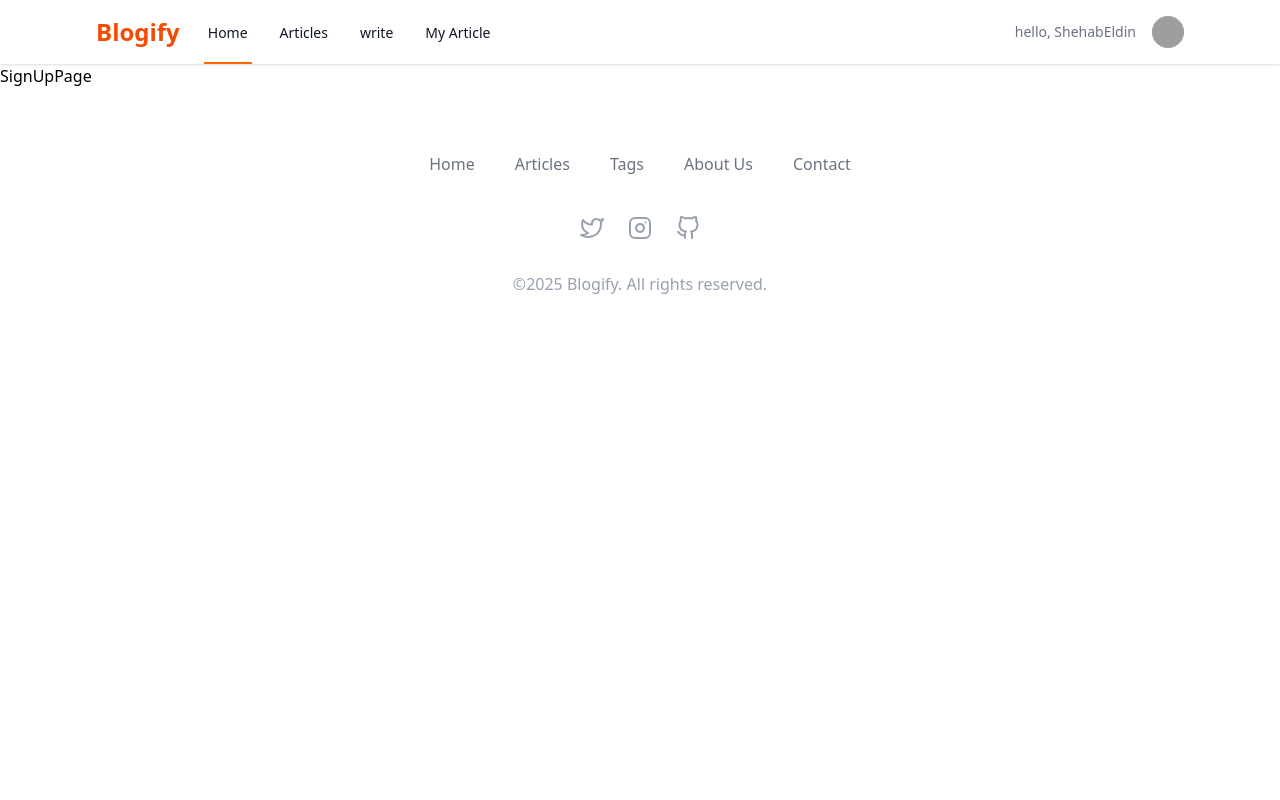
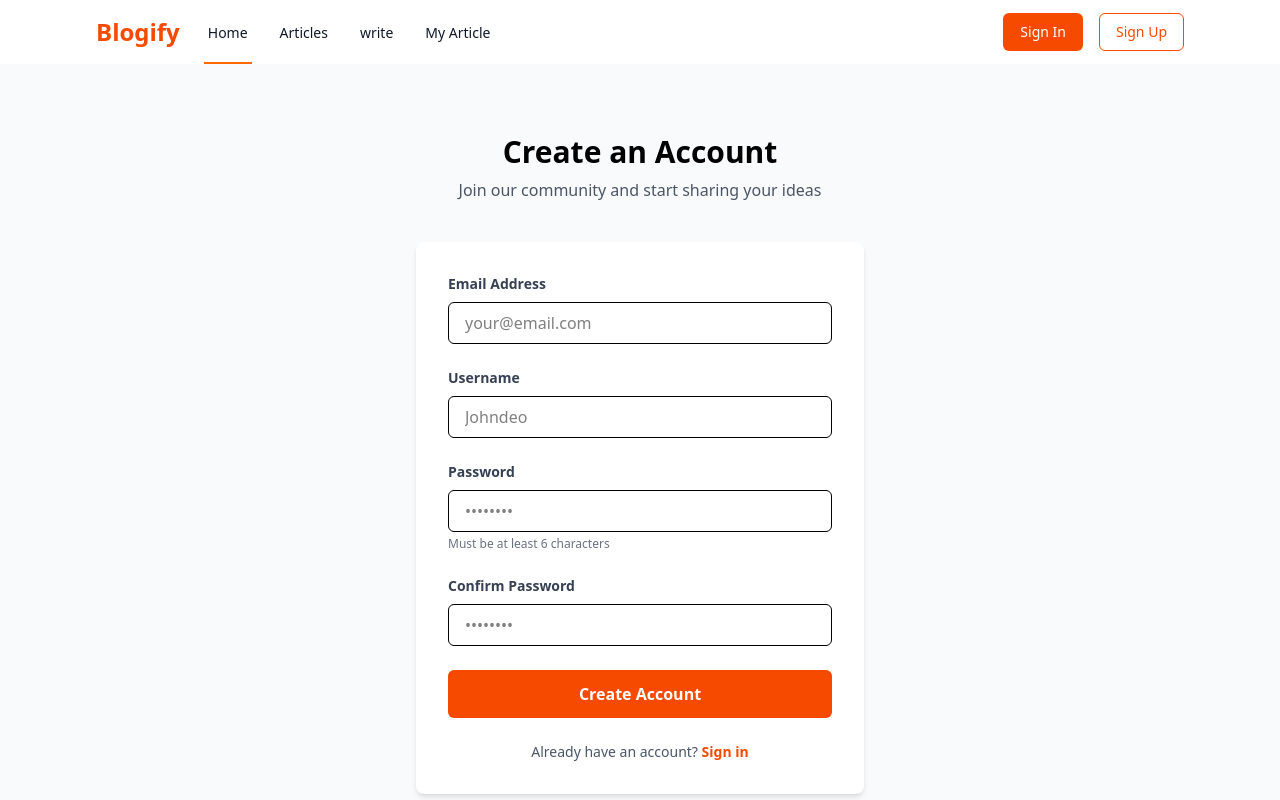
Before and after one commit to Ahmed-abdisalaam-ahmed/Fullstack-superbase, a React (Vite) app: page /signup in a window 1280 px wide. Shown: the top 800 px of the page. Built offline with nearby package versions, Linux system fonts and the light colour scheme; grey boxes are pictures that could not be loaded.

Commit message:
finished supabase

```diff
--- a/package.json
+++ b/package.json
@@ -10,6 +10,7 @@
     "preview": "vite preview"
   },
   "dependencies": {
+    "@supabase/supabase-js": "^2.89.0",
     "@tailwindcss/vite": "^4.1.18",
     "react": "^19.2.0",
     "react-dom": "^19.2.0",
--- a/src/Pages/SignInPage.jsx
+++ b/src/Pages/SignInPage.jsx
@@ -1,9 +1,94 @@
-import React from 'react'
+import React, { useState } from "react";
+import { Link } from "react-router";
 
 const SignInPage = () => {
+  const [email, setEmail] = useState("");
+  const [password, setPassword] = useState("");
+  const [isLoading, setIsLoading] = useState(false);
+  const [error, setError] = useState(null);
+  const [success, setSuccess] = useState(false);
+
   return (
-    <div>SignInPage</div>
-  )
-}
+    <div className="min-h-screen flex items-center justify-center bg-gray-50 px-4">
+      <div className="max-w-md w-full">
+        {/* title and subtitle */}
+        <div className="text-center mb-10">
+          <h1 className="text-3xl font-bold">Welcome Back</h1>
+          <p className="text-gray-600 mt-2">Sign in to access your account</p>
+        </div>
+        {/* form info */}
+        <div className="bg-white rounded-lg shadow-md p-8">
+          {error && (
+            <div className="mb-4 p-3 bg-red-100 text-red-700 rounded-md text-sm">
+              {error}
+            </div>
+          )}
 
-export default SignInPage
+          <form>
+            <div className="mb-6">
+              <label
+                className="block text-gray-700 text-sm font-semibold mb-2"
+                htmlFor="email"
+              >
+                Email Address
+              </label>
+              <input
+                id="email"
+                type="email"
+                className="w-full px-4 py-2 border rounded-md focus:outline-none focus:ring-2 focus:ring-orange-500"
+                placeholder="your@email.com"
+                value={email}
+                onChange={(e) => setEmail(e.target.value)}
+                required
+              />
+            </div>
+
+            <div className="mb-6">
+              <label
+                className="block text-gray-700 text-sm font-semibold mb-2"
+                htmlFor="password"
+              >
+                Password
+              </label>
+              <input
+                id="password"
+                type="password"
+                className="w-full px-4 py-2 border rounded-md focus:outline-none focus:ring-2 focus:ring-orange-500"
+                placeholder="••••••••"
+                value={password}
+                onChange={(e) => setPassword(e.target.value)}
+                required
+                minLength={6}
+              />
+              <p className="text-xs text-gray-500 mt-1">
+                Must be at least 6 characters
+              </p>
+            </div>
+
+            <button
+              type="submit"
+              className="w-full bg-orange-600 hover:bg-orange-700 text-white font-bold py-3 px-4 rounded-md focus:outline-none focus:ring-2 focus:ring-orange-500 focus:ring-opacity-50 transition duration-200 disabled:cursor-not-allowed disabled:bg-orange-700"
+              disabled={isLoading}
+            >
+              {isLoading ? "Signing in..." : "Sing In"}
+            </button>
+          </form>
+
+          <div className="text-center mt-6">
+            <p className="text-gray-600 text-sm">
+              Don't have an account?{" "}
+              <Link
+                to="/signup"
+                className="text-orange-600 hover:text-orange-800 font-semibold"
+              >
+                Sign up
+              </Link>
+            </p>
+          </div>
+        </div>
+      </div>
+    </div>
+  );
+};
+
+export default SignInPage;
--- a/src/Pages/SignUpPage.jsx
+++ b/src/Pages/SignUpPage.jsx
@@ -1,8 +1,117 @@
-import React from 'react'
+import React, { useState } from 'react'
+import { Link } from 'react-router'
 
 const SignUpPage = () => {
+
+  const [email, setEmail] = useState('')
+  const [username, setUsername] = useState('')
+  const [password, setPassword] = useState('')
+  const [confirmPassword, setConfirmPassword] = useState('')
+  const [isLoading, setIsLoading] = useState(false)
+  const [error, setError] = useState(null)
+  const [success, setSuccess] = useState(false)
+
   return (
-    <div>SignUpPage</div>
+    <div className='min-h-screen flex items-center justify-center bg-gray-50 px-4 py-8'>
+      <div className='max-w-md w-full'>
+
+        {/* title and subtitle */}
+        <div className='text-center mb-10'>
+           <h1 className='text-3xl font-bold'>Create an Account</h1>
+           <p className='text-gray-600 mt-2'>Join our community and start sharing your ideas </p>
+        </div>
+
+        {/* form info */}
+        <div className='bg-white rounded-lg shadow-md p-8'>
+          <form>
+            {/* email */}
+           <div className="mb-6">
+              <label className="block text-gray-700 text-sm font-semibold mb-2" htmlFor="email">
+                Email Address
+              </label>
+              <input
+                id="email"
+                type="email"
+                className="w-full px-4 py-2 border rounded-md focus:outline-none focus:ring-2 focus:ring-orange-500"
+                placeholder="your@email.com"
+                value={email}
+                onChange={(e) => setEmail(e.target.value)}
+                required
+              />
+            </div>
+              {/* username */}
+            <div className='mb-6'>
+              <label className='block text-gray-700 text-sm font-semibold mb-2'
+              htmlFor='username'>
+                Username
+              </label>
+              <input
+              type="text"
+              id="username"
+              className='w-full px-4 py-2 border rounded-md focus:outline-none focus:ring-2 focus:ring-orange-500'
+              placeholder='Johndeo'
+              value={username}
+              onChange={() => setUsername(e.target.value)}
+              required
+              />
+            </div>
+            {/* Password */}
+            <div className="mb-6">
+              <label className="block text-gray-700 text-sm font-semibold mb-2" htmlFor="password">
+                Password
+              </label>
+              <input
+                id="password"
+                type="password"
+                className="w-full px-4 py-2 border rounded-md focus:outline-none focus:ring-2 focus:ring-orange-500"
+                placeholder="••••••••"
+                value={password}
+                onChange={(e) => setPassword(e.target.value)}
+                required
+                minLength={6}
+              />
+              <p className="text-xs text-gray-500 mt-1">Must be at least 6 characters</p>
+            </div>
+
+            {/* confrim Password */}
+             <div className="mb-6">
+              <label className="block text-gray-700 text-sm font-semibold mb-2" htmlFor="confirmPassword">
+                Confirm Password
+              </label>
+              <input
+                id="confirmPassword"
+                type="password"
+                className="w-full px-4 py-2 border rounded-md focus:outline-none focus:ring-2 focus:ring-orange-500"
+                placeholder="••••••••"
+                value={confirmPassword}
+                onChange={(e) => setConfirmPassword(e.target.value)}
+                required
+              />
+            </div>
+            {/* Submit button */}
+            <button
+              type="submit"
+              className="w-full bg-orange-600 hover:bg-orange-700 text-white font-bold py-3 px-4 rounded-md focus:outline-none focus:ring-2 focus:ring-orange-500 focus:ring-opacity-50 transition duration-200
+              disabled:cursor-not-allowed disabled:bg-orange-500"
+              disabled={isLoading}
+            >
+              {isLoading ? 'Creating Account...' : 'Create Account'}
+
+            </button>
+            {/* if is have an Account */}
+          </form>
+
+           <div className="text-center mt-6">
+            <p className="text-gray-600 text-sm">
+              Already have an account?{' '}
+              <Link to="/signin" className="text-orange-600 hover:text-orange-800 font-semibold">
+                Sign in
+              </Link>
+            </p>
+          </div>
+        </div>
+      </div>
+    </div>
   )
 }
 
--- a/src/components/Header.jsx
+++ b/src/components/Header.jsx
@@ -9,7 +9,7 @@
 const Header = () => {
   const [isMenuOpen, setIsMenuOpen] = useState(false);
   const [isDropdownOpen, setIsDropdownOpen] = useState(false);
-  const [isLoggedIn, setLoggedIn] = useState(true);
+  const [isLoggedIn, setLoggedIn] = useState(false);
 
   const avatar_url =
     "https://images.unsplash.com/photo-1765506265670-9e1c53f3a0e8?q=80&w=692&auto=format&fit=crop&ixlib=rb-4.1.0&ixid=M3wxMjA3fDB8MHxwaG90by1wYWdlfHx8fGVufDB8fHx8fA%3D%3D";
--- /dev/null
+++ b/src/lib/superbase.js
@@ -0,0 +1,20 @@
+import { createClient} from "@supabase/supabase-js";
+import { SlUserUnfollow } from "react-icons/sl";
+
+const supebaseUrl = import.meta.env.VITE_SUPABASE_URL
+const supebaseAnnonkey = import.meta.env.VITE_SUPABASE_ANON_KEY
+
+
+const supabase = createClient(SlUserUnfollow,suannkey, {
+    auth: {
+        persistSession: true,
+        autoRefreshToken:true
+    },
+    realtime: {
+        params:{
+            eventsPerSecond:10
+        }
+    }
+})
+
+export default supabase;
```
Also changed, not shown: 2 other files (tests, documents, lock files or other folders).
